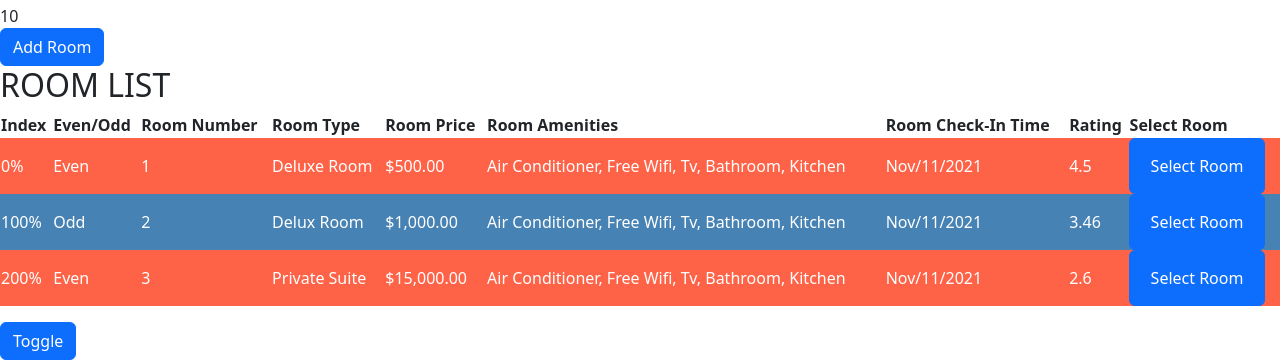
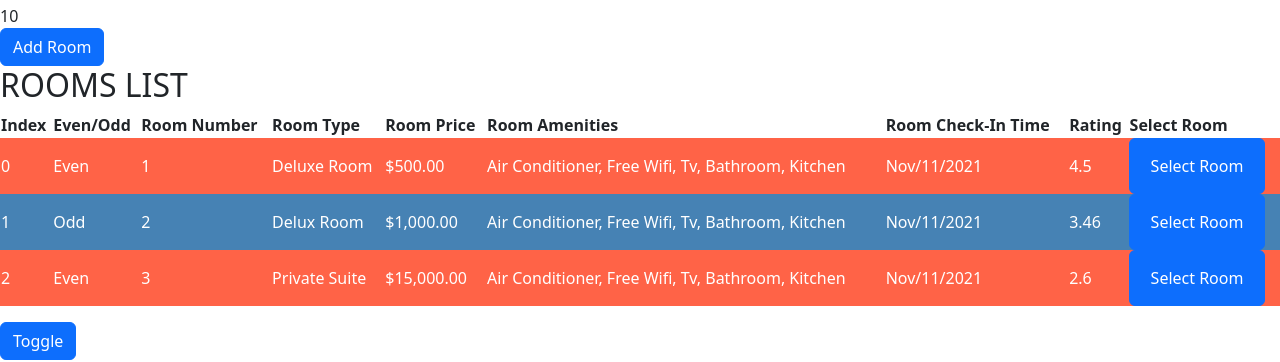
Before and after one commit to mramireztribe/hotelinventoryapp, an Angular app: page / in a window 1280 px wide. Shown: the part 156-518 px from the top of the page. Built offline with nearby package versions, Linux system fonts and the light colour scheme.

Commit message:
added doCheck

```diff
--- a/src/app/rooms/rooms-list/rooms-list.component.html
+++ b/src/app/rooms/rooms-list/rooms-list.component.html
@@ -12,7 +12,7 @@
     <th>Select Room</th>
   </tr>
   <tr [ngClass]="e ? 'even' : 'odd'" *ngFor="let room of rooms; let e=even; let o=odd; let i=index">
-    <td>{{i | percent}}</td>
+    <td>{{i}}</td>
     <td>{{e ? "Even" : "Odd"}} </td>
     <td>{{room.roomNumber}}</td>
     <td>{{room.roomType}}</td>
--- a/src/app/rooms/rooms.component.ts
+++ b/src/app/rooms/rooms.component.ts
@@ -1,4 +1,4 @@
-import { Component, OnInit } from '@angular/core';
+import { Component, DoCheck, OnChanges, OnInit, SimpleChanges } from '@angular/core';
 import { Room, RoomList } from './rooms';
 
 @Component({
@@ -6,12 +6,12 @@ import { Room, RoomList } from './rooms';
   templateUrl: './rooms.component.html',
   styleUrls: ['./rooms.component.scss']
 })
-export class RoomsComponent implements OnInit {
+export class RoomsComponent implements OnInit, DoCheck {
 
   hotelName = 'Hilton Hotel';
   numberOfRooms = 10;
   hideRooms = false;
-  title = "Room List";
+  title = "Rooms List";
 
   rooms: Room = {
     totalRooms: 20,
@@ -91,9 +91,13 @@ export class RoomsComponent implements OnInit {
     ];
   }
 
+  ngDoCheck(): void {
+    console.log('ngDoCheck called');
+  }
+
   toggle() {
     this.hideRooms = !this.hideRooms;
-    this.title = "Rooms List";
+    this.title = "Room List";
   }
 
   addRoom(): void {
```
